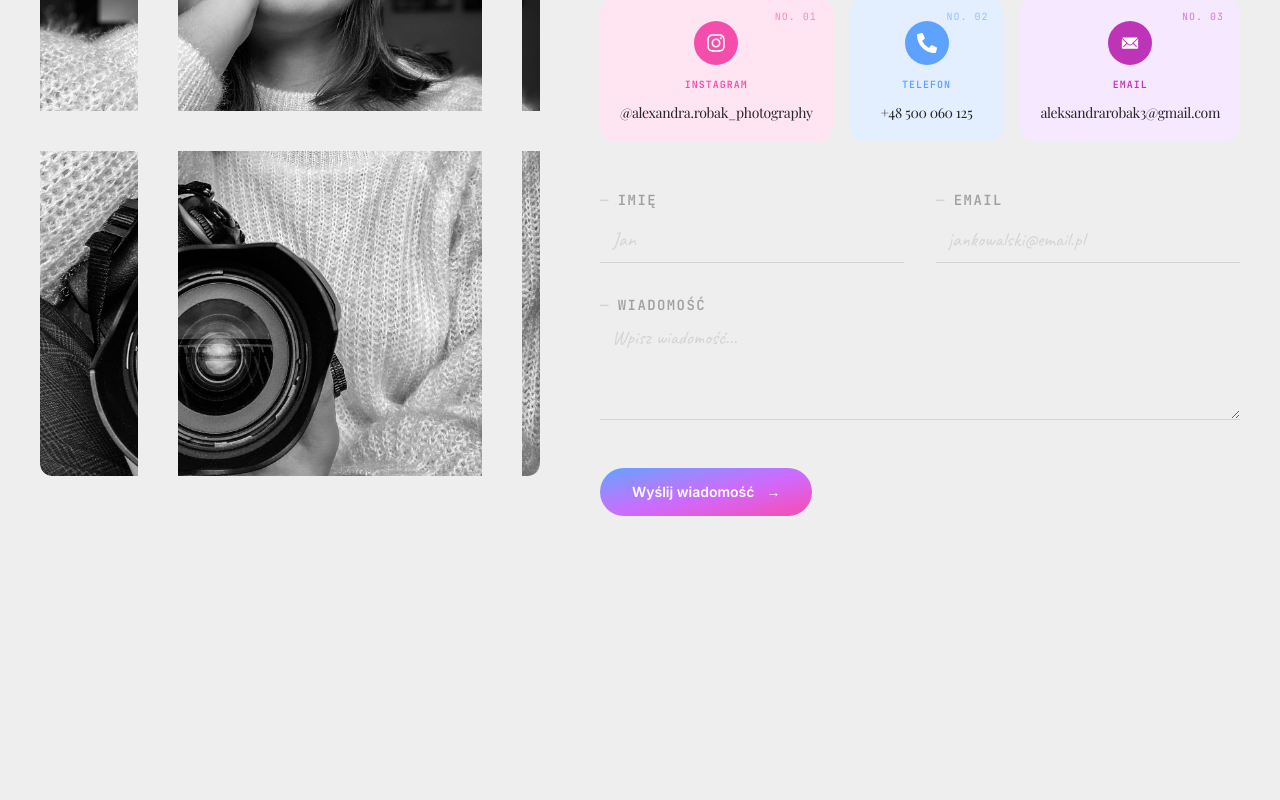
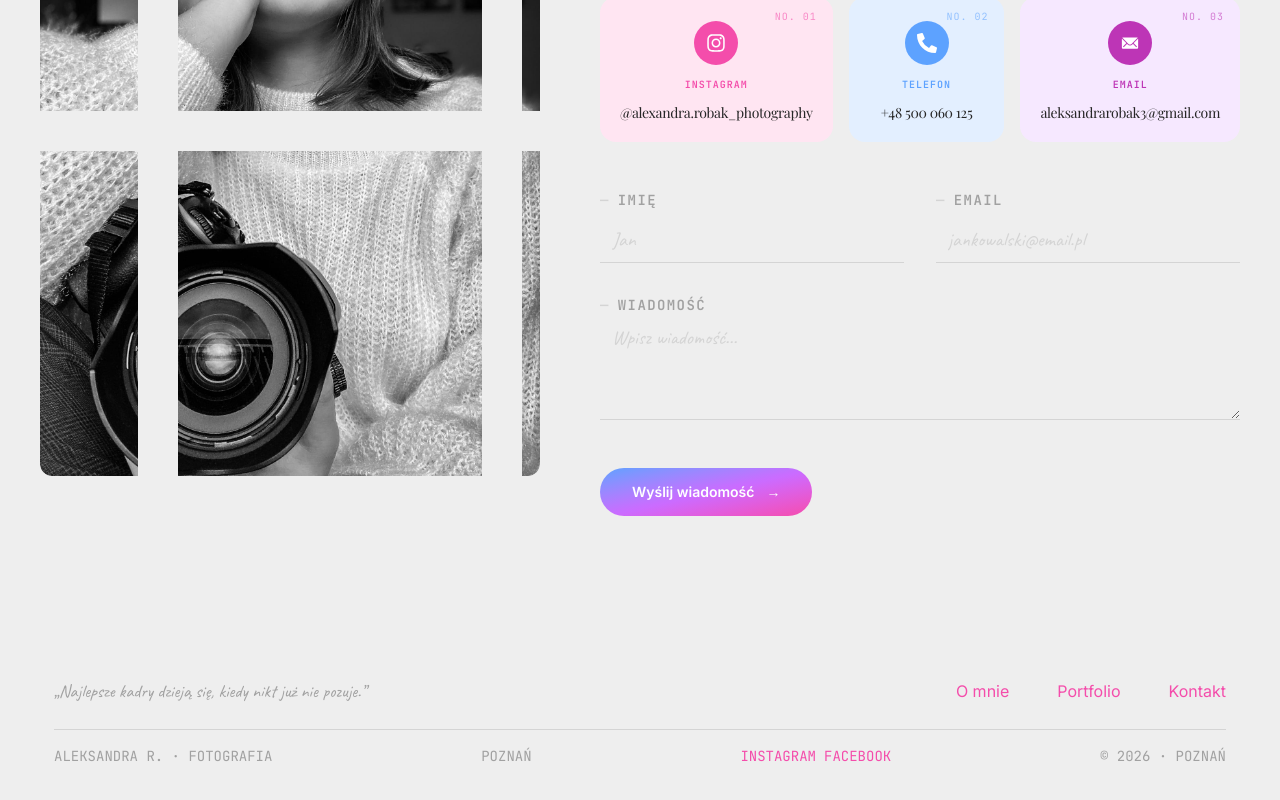
Before and after one commit to kacperlaudanski/photographer_personal_page, a Next.js app: page /contact in a window 1280 px wide. Shown: the part 313-1113 px from the top of the page. Before the commit the page ends 956 px from the top, so only its background shows below. Built offline with nearby package versions, Linux system fonts and the light colour scheme; a web font is replaced by a local one.

Commit message:
add footer

```diff
--- a/src/app/contact/consts/contactItems.const.ts
+++ b/src/app/contact/consts/contactItems.const.ts
@@ -1,16 +1,16 @@
 import { FaInstagram, FaPhoneAlt } from 'react-icons/fa';
 import { IoIosMail } from 'react-icons/io';
 
-import { ContactDetailsItem } from '@/interfaces';
+import { ContactDetailsItemVariant } from '@/enums';
 
-export const contactItems: ContactDetailsItem[] = [
+export const contactItems = [
   {
     icon: FaInstagram,
     title: 'INSTAGRAM',
     description: '@alexandra.robak_photography',
     href: 'https://instagram.com/alexandra.robak_photography',
     index: 1,
-    variant: 'pink',
+    variant: ContactDetailsItemVariant.Pink,
   },
   {
     icon: FaPhoneAlt,
@@ -18,7 +18,7 @@ export const contactItems: ContactDetailsItem[] = [
     description: '+48 500 060 125',
     href: 'tel:+48500060125',
     index: 2,
-    variant: 'blue',
+    variant: ContactDetailsItemVariant.Blue,
   },
   {
     icon: IoIosMail,
@@ -26,6 +26,6 @@ export const contactItems: ContactDetailsItem[] = [
     description: 'aleksandrarobak3@gmail.com',
     href: 'mailto:aleksandrarobak3@gmail.com',
     index: 3,
-    variant: 'darkPurple',
+    variant: ContactDetailsItemVariant.DarkPurple,
   },
 ];
--- a/src/app/layout.tsx
+++ b/src/app/layout.tsx
@@ -1,7 +1,7 @@
 import type { Metadata } from 'next';
 import { Inter, Playfair_Display, Caveat, JetBrains_Mono } from 'next/font/google';
 
-import { Cursor, Navbar } from '@/components';
+import { Cursor, Footer, Navbar } from '@/components';
 import { PageTransitionProvider } from '@/context';
 
 import '../styles/globals.css';
@@ -43,6 +43,7 @@ export default function RootLayout({ children }: Readonly<{ children: React.Reac
             {children}
             <Cursor />
           </div>
+          <Footer />
         </PageTransitionProvider>
       </body>
     </html>
--- a/src/app/portfolio/page.tsx
+++ b/src/app/portfolio/page.tsx
@@ -23,7 +23,7 @@ export const Portfolio = async () => {
   });
 
   return (
-    <section className='flex flex-col text-default px-4 md:px-10 py-4 pt-25'>
+    <section className='flex flex-col text-default px-4 md:px-10 py-25'>
       <div className='flex items-center gap-4 text-sm tracking-widest text-subtle font-mono'>
         <span>→</span>
         <span>PORTFOLIO · 01</span>
--- /dev/null
+++ b/src/components/footer/footer.component.tsx
@@ -0,0 +1,42 @@
+'use client';
+import Link from 'next/link';
+
+import { navItems } from '@/consts';
+import { usePageTransition } from '@/context';
+
+export const Footer = () => {
+  const { navigate } = usePageTransition();
+
+  return (
+    <div className='w-full py-8.5 px-13.5'>
+      <div className='flex justify-between items-center border-b border-faint pb-6'>
+        <h3 className='font-handwrite text-lg text-subtle'>
+          „Najlepsze kadry dzieją się, kiedy nikt już nie pozuje.”
+        </h3>
+        <div className='flex gap-12'>
+          {navItems.slice(1).map((item) => (
+            <Link
+              href={item.href}
+              key={item.href}
+              onClick={() => navigate(item.href)}
+              className='text-accent hover:text-accent-soft transition-colors duration-300'
+            >
+              {item.label}
+            </Link>
+          ))}
+        </div>
+      </div>
+      <div className='pt-4 flex justify-between'>
+        <span className='font-mono text-sm text-subtle'>ALEKSANDRA R. · FOTOGRAFIA</span>
+        <span className='font-mono text-sm text-subtle'>POZNAŃ</span>
+        <div className='flex gap-2 font-mono text-sm text-subtle'>
+          <a className='text-accent hover:text-accent-soft transition-colors duration-300'>INSTAGRAM</a>
+          <a className='text-accent hover:text-accent-soft transition-colors duration-300'>FACEBOOK</a>
+        </div>
+        <span className='font-mono text-sm text-subtle'>
+          © 2026 · POZNAŃ
+        </span>
+      </div>
+    </div>
+  );
+};
--- a/src/components/index.ts
+++ b/src/components/index.ts
@@ -8,3 +8,4 @@ export { TimelineEntry } from './timelineEntry/timelineEntry.component';
 export { CtaBanner } from './ctaBanner/ctaBanner.component';
 export { SessionCard } from './sessionCard/sessionCard.component';
 export { ContactDetailsItem } from './contactDetailsItem/contactDetailsItem.component';
+export { Footer } from './footer/footer.component';
--- a/src/components/sessionCard/sessionCard.component.tsx
+++ b/src/components/sessionCard/sessionCard.component.tsx
@@ -22,51 +22,51 @@ export const SessionCard = (props: SessionCardProps) => {
   } = props;
 
   return (
-    <div className={clsx('flex flex-col md:flex-row gap-8 md:gap-12', reversed ? 'md:flex-row-reverse' : 'md:flex-row')}>
-      <div className='flex gap-3'>
+    <div className={clsx('flex flex-col lg:flex-row gap-8 lg:gap-12 w-full', reversed ? 'lg:flex-row-reverse' : 'lg:flex-row')}>
+  <div className='flex flex-col lg:flex-row gap-3 w-full lg:basis-3/5'>
     {!!coverImage?.url && !!coverImage.blurDataURL && (
       <Image
         src={coverImage.url}
         alt=''
         width={500}
         height={300}
-            sizes='(max-width: 768px) 60vw, 500px'
+        sizes='(max-width: 768px) 100vw, 60vw'
         blurDataURL={coverImage.blurDataURL}
         placeholder='blur'
         priority={priority}
-            className='rounded-2xl max-w-125 min-w-0 shadow-2xl transition-transform duration-500 hover:scale-[1.03]'
+        className='object-cover rounded-2xl w-full lg:w-2/3 h-auto shadow-2xl transition-transform duration-500 hover:scale-[1.03]'
       />
     )}
-        <div className='flex flex-col gap-3 min-w-0'>
+    <div className='flex flex-row lg:flex-col gap-3 min-w-0 w-full lg:w-1/3'>
       {!!secondaryImage?.url && !!secondaryImage.blurDataURL && (
         <Image
           src={secondaryImage.url}
           alt=''
           width={250}
           height={150}
-              sizes='(max-width: 768px) 30vw, 250px'
+          sizes='(max-width: 768px) 50vw, 20vw'
           blurDataURL={secondaryImage.blurDataURL}
           placeholder='blur'
-              className='flex-1 max-w-62.5 rounded-2xl shadow-2xl transition-transform duration-500 hover:scale-[1.03]'
+          className='object-cover flex-1 min-w-0 rounded-2xl h-auto w-full shadow-2xl transition-transform duration-500 hover:scale-[1.03]'
         />
       )}
-          {!!tertiaryImage?.url && !! tertiaryImage.blurDataURL && (
+      {!!tertiaryImage?.url && !!tertiaryImage.blurDataURL && (
         <Image
           src={tertiaryImage.url}
           alt=''
           width={250}
           height={150}
-              sizes='(max-width: 768px) 30vw, 250px'
+          sizes='(max-width: 768px) 50vw, 20vw'
           blurDataURL={tertiaryImage.blurDataURL}
           placeholder='blur'
-              className='flex-1 max-w-62.5 rounded-2xl shadow-2xl transition-transform duration-500 hover:scale-[1.03]'
+          className='object-cover flex-1 min-w-0 rounded-2xl h-auto w-full shadow-2xl transition-transform duration-500 hover:scale-[1.03]'
         />
       )}
     </div>
   </div>
-      <div className='w-full flex flex-col gap-2 justify-center'>
+      <div className='lg:basis-2/5 min-w-0 flex flex-col gap-2 justify-center'>
         <div className='flex items-center gap-3 mb-4'>
-          <div className={clsx('w-9 h-px bg-pink-500')} />
+          <div className='w-9 h-px bg-pink-500' />
           <span className='text-xs font-medium tracking-widest uppercase text-pink-500 font-mono'>
             {index}
           </span>
```
Lines whose indentation alone changed are shown as unchanged.
